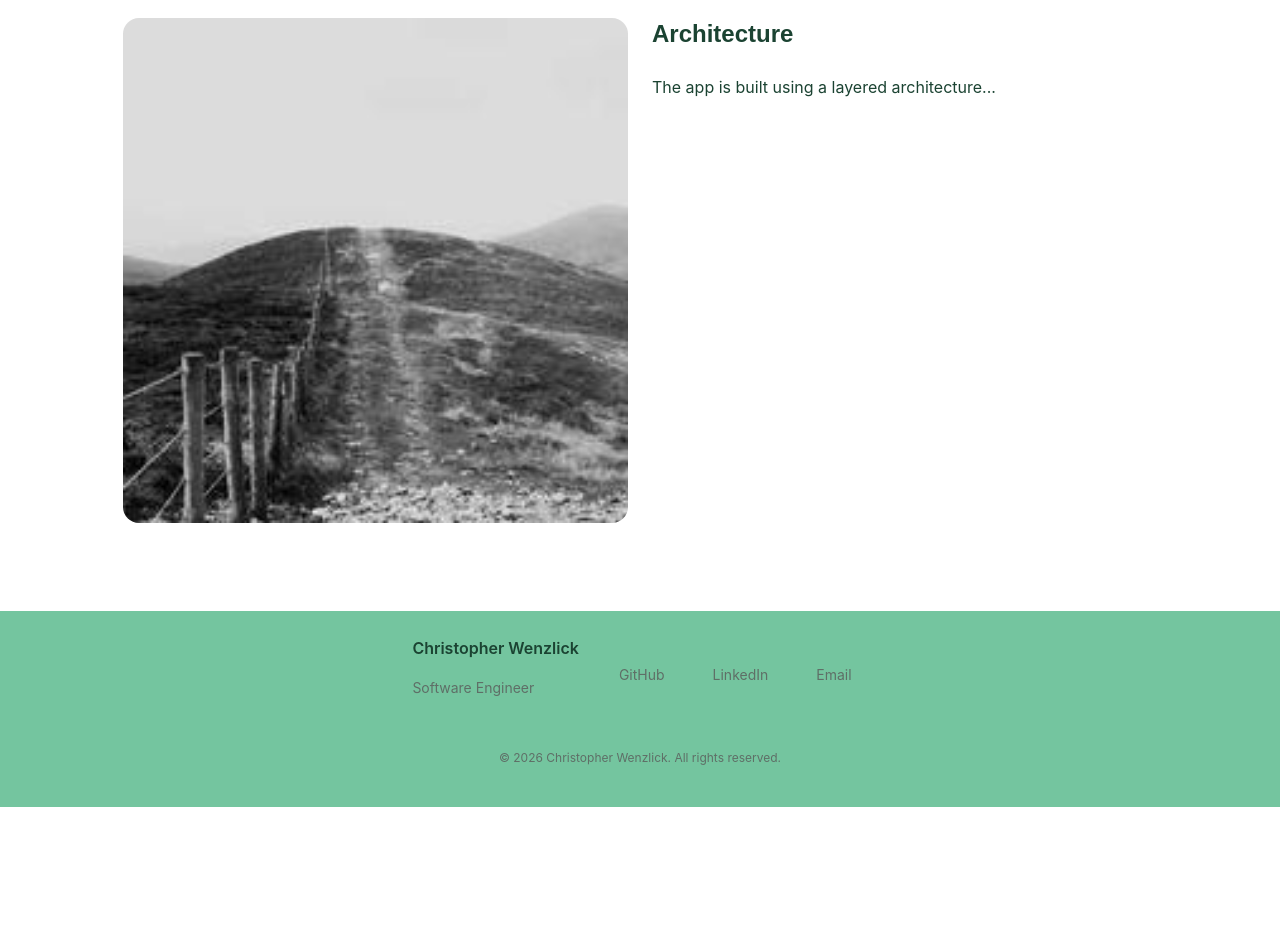
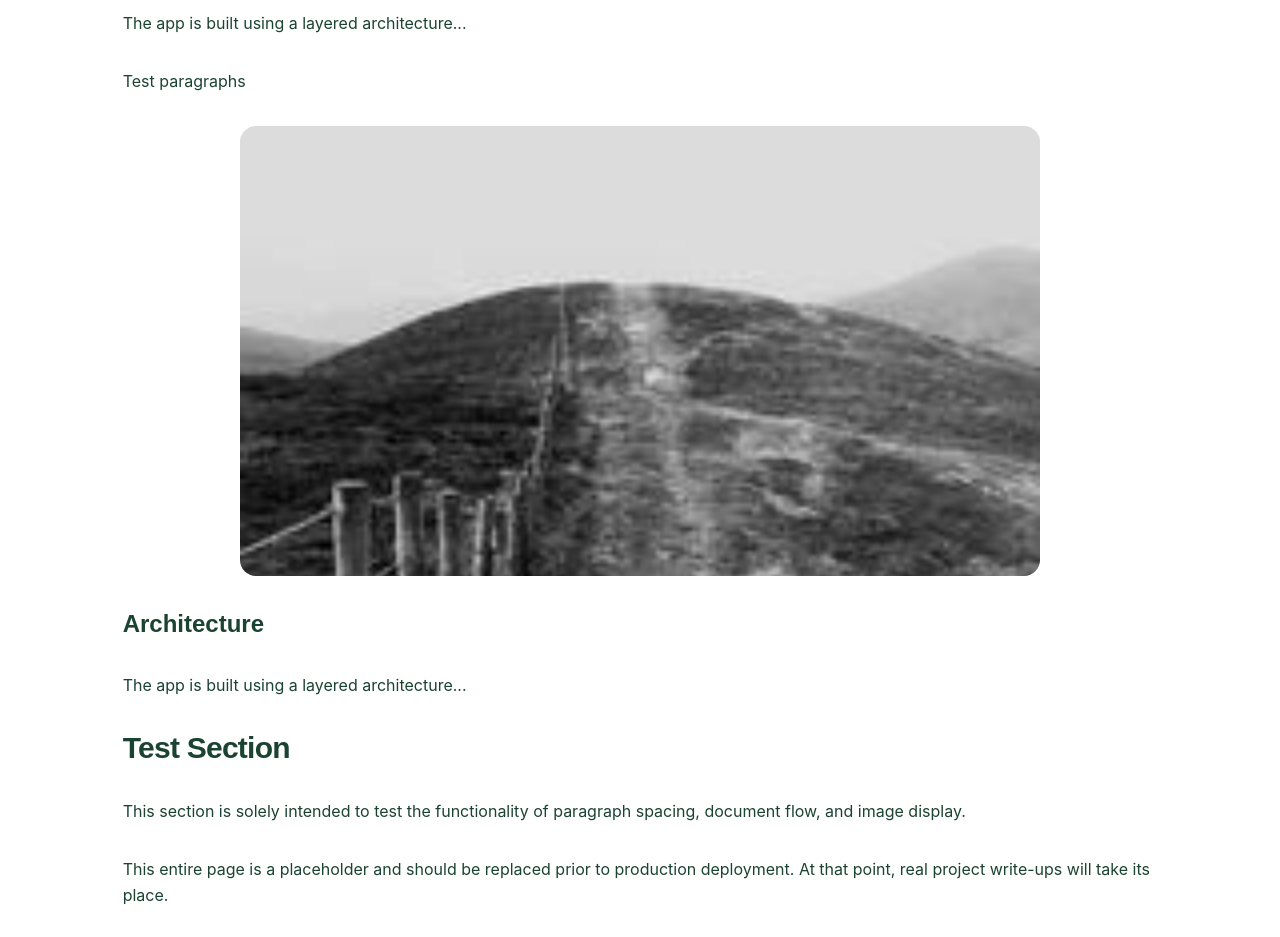
Before and after one commit to ChrisWenzlick/portfolio-website, a Next.js app: page /projects/portfolio-site in a window 1280 px wide. Shown: the part 1860-2797 px from the top of the page. Before the commit the page ends 2667 px from the top, so only its background shows below. Built offline with nearby package versions, Linux system fonts and the light colour scheme.

Commit message:
Remove side images and switch project pages to use simple, centered images

```diff
--- a/components/util/MDXComponents.tsx
+++ b/components/util/MDXComponents.tsx
@@ -1,51 +1,47 @@
 import Image from "next/image";
 
+interface ArticleImageProps {
+  src: string;
+  alt?: string;
+  caption?: string;
+  aspectRatio?: number; // width / height, default 16/9
+  maxWidth?: number; // optional maximum width in px
+}
+
 export const MDXComponents = {
-    img: (props: any) => (
-        <div className="my-8">
-            <Image
-                {...props}
-                alt={props.alt || ""}
-                width={1200}
-                height={800}
-                className="rounded-lg"
-            />
-            {props.caption && (
-                <p className="mt-2 text-sm text-muted-foreground text-center">
-                    {props.caption}
-                </p>
-            )}
+  ArticleImage: ({
+    src,
+    alt = "",
+    caption,
+    aspectRatio = 9 / 16,
+    maxWidth = 800,
+  }: ArticleImageProps) => {
+    // Calculate height/width ratio for Tailwind aspect class
+    // Tailwind arbitrary aspect ratio expects height/width
+    const hOverW = (1 / aspectRatio).toFixed(4);
+
+    return (
+      <div className="my-8 w-full flex flex-col items-center">
+        <div
+          className="relative w-full mx-auto rounded-lg"
+          style={{
+            maxWidth: `${maxWidth}px`,
+            aspectRatio: hOverW, // use standard CSS property directly
+          }}
+        >
+          <Image
+            src={src}
+            alt={alt}
+            fill
+            className="object-cover rounded-lg"
+          />
         </div>
-    ),
-
-    SideImage: ({
-        src,
-        alt,
-        side = "right",
-        children,
-    }: {
-        src: string;
-        alt?: string;
-        side?: "left" | "right";
-        children: React.ReactNode;
-    }) => (
-        <div
-            className={`my-10 flex flex-col gap-6 md:flex-row ${
-                side === "left" ? "md:flex-row" : "md:flex-row-reverse"
-            }`}
-        >
-            <div className="md:w-1/2">
-                <Image
-                    src={src}
-                    alt={alt || ""}
-                    width={800}
-                    height={600}
-                    className="rounded-lg"
-                />
-            </div>
-            <div className="md:w-1/2 prose prose-neutral dark:prose-invert max-w-none">
-                {children}
-            </div>
-        </div>
-    ),
+        {caption && (
+          <p className="mt-2 text-sm text-muted-foreground text-center">
+            {caption}
+          </p>
+        )}
+      </div>
+    );
+  },
 };
--- a/src/content/projects/portfolio-site.mdx
+++ b/src/content/projects/portfolio-site.mdx
@@ -44,15 +44,23 @@ when needed (code blocks, callouts, media, etc.).
 - Add automated Lighthouse checks
 - Expand content with case-study metrics
 
-<SideImage src="/people.jpg" side="right">
-  ### Architecture
+<ArticleImage src="/people.jpg" />
+### Architecture
 
-  <p>The app is built using a layered architecture...</p>
-  <p>Test paragraphs</p>
-</SideImage>
+<p>The app is built using a layered architecture...</p>
+<p>Test paragraphs</p>
 
-<SideImage src="/fence.jpg" side="left">
-  ### Architecture
+<ArticleImage src="/fence.jpg" />
+### Architecture
 
-  The app is built using a layered architecture...
-</SideImage>
+The app is built using a layered architecture...
+
+## Test Section
+<p>This section is solely intended to test the functionality of
+paragraph spacing, document flow, and image display.</p>
+<p>This entire page is a placeholder and should be replaced
+prior to production deployment. At that point, real project
+write-ups will take its place.</p>
+<div>
+  <ArticleImage src="/people.jpg" alt="" caption="test image of people in a crowd" />
+</div>
```
